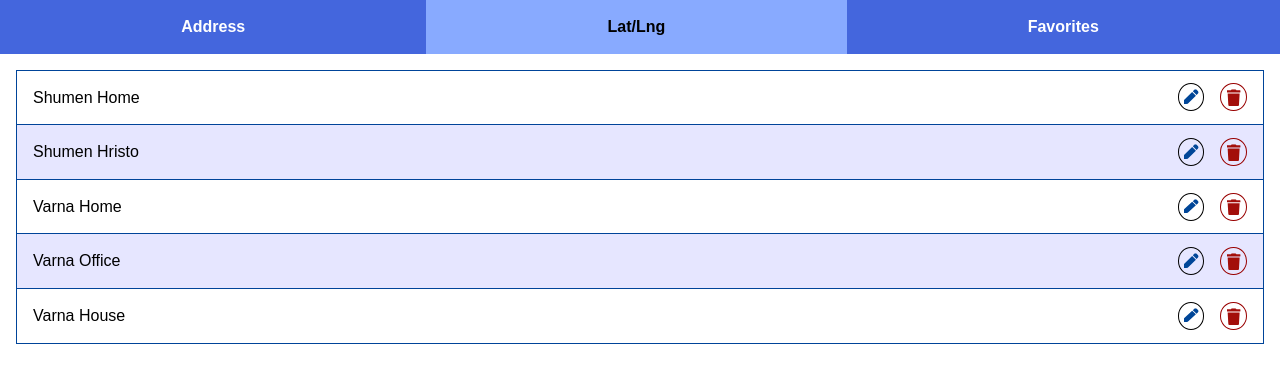
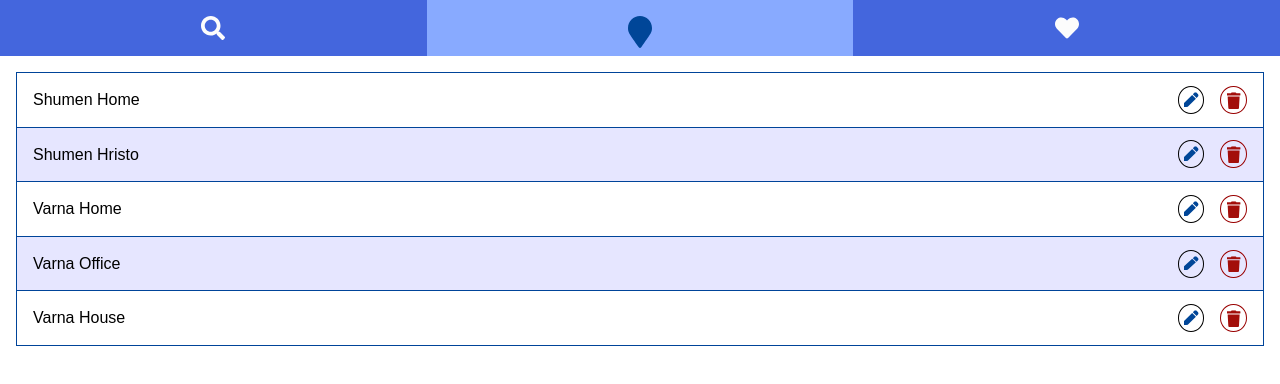
Before and after one commit to magadanskiuchen/m-simple-nav-react, a React (Create React App) app: page /favorites in a window 1280 px wide. Shown: the top 384 px of the page. Built offline with nearby package versions, Linux system fonts and the light colour scheme.

Commit message:
Extract ico styles in separate file Update navigation styling to use icons

```diff
--- a/src/App.js
+++ b/src/App.js
@@ -5,6 +5,7 @@ import LocationInput from './components/LocationInput';
 import FavoritesInput from './components/FavoritesInput';
 
 import './styles/App.scss';
+import './styles/ico.scss';
 
 function App() {
 	return (
@@ -12,9 +13,9 @@ function App() {
 			<Router>
 				<header className="header">
 					<Navigation links={[
-						{ url: '/', label: 'Address' },
-						{ url: '/lat-lng', label: 'Lat/Lng' },
-						{ url: '/favorites', label: 'Favorites' }
+						{ url: '/', label: 'Address', ico: 'search' },
+						{ url: '/lat-lng', label: 'Lat/Lng', ico: 'marker' },
+						{ url: '/favorites', label: 'Favorites', ico: 'favorite' }
 					]} />
 				</header>
 
--- a/src/components/Navigation.js
+++ b/src/components/Navigation.js
@@ -1,5 +1,7 @@
 import React from 'react';
 import { NavLink } from 'react-router-dom';
+
+import classnames from 'classnames';
 
 import '../styles/Navigation.scss';
 
@@ -7,7 +9,9 @@ export default function Navigation(props) {
 	return <nav className="navigation">
 		<ul className="navigation__list">
 			{props.links.map(l => <li key={l.url} className="navigation__list_item">
-				<NavLink exact className="navigation__link btn" key={l.url + '-link'} to={l.url}>{l.label}</NavLink>
+				<NavLink exact className="navigation__link btn" key={l.url + '-link'} to={l.url}>
+					<span className={classnames('ico', `ico--${l.ico}`)}>{l.label}</span>
+				</NavLink>
 			</li> )}
 		</ul>
 	</nav>;
--- a/src/styles/FavoritesInput.scss
+++ b/src/styles/FavoritesInput.scss
@@ -1,5 +1,3 @@
-@import 'mixins.scss';
-
 .favorites-list {
 	list-style: none;
 	border: 1px solid var(--navy);
@@ -24,59 +22,3 @@
 		width: 100%;
 	}
 }
-
-.ico {
-	@include notext;
-
-	position: relative;
-	width: 1.75rem;
-	height: 1.75rem;
-	margin-top: -0.25rem;
-	margin-bottom: -0.25rem;
-	background: none;
-	border: 1px solid var(--black);
-	border-radius: 50%;
-	overflow: hidden;
-
-	& + & {
-		margin-left: 1rem;
-	}
-
-	&:before {
-		position: absolute;
-		width: 60%;
-		height: 60%;
-		top: 50%;
-		left: 50%;
-		transform: translate(-50%, -50%);
-		filter: invert(10%) sepia(60%) saturate(7500%) hue-rotate(205deg);
-	}
-
-	&:hover {
-		border-color: transparent;
-		background: var(--navy);
-
-		&:before {
-			filter: invert(99%) sepia(0%) saturate(500%) hue-rotate(0deg);
-		}
-	}
-
-	&--edit {
-		&:before {
-			content: url('../assets/icons/pen-solid.svg');
-		}
-	}
-
-	&--delete {
-		border-color: var(--red);
-
-		&:before {
-			content: url('../assets/icons/trash-solid.svg');
-			filter: invert(10%) sepia(40%) saturate(9500%) hue-rotate(355deg);
-		}
-
-		&:hover {
-			background: var(--red);
-		}
-	}
-}
--- a/src/styles/Navigation.scss
+++ b/src/styles/Navigation.scss
@@ -11,7 +11,32 @@
 
 	&__link {
 		display: block;
-		padding-top: 1em;
-		padding-bottom: 1em;
+		padding-top: 0.5rem;
+		padding-bottom: 0.5rem;
+
+		.ico {
+			display: block;
+			width: 2.5rem;
+			height: 2.5rem;
+			margin: 0 auto;
+			border: none;
+			background: none !important;
+			overflow: visible;
+
+			&:before {
+				max-width: 100%;
+				max-height: 100%;
+				background: none;
+			}
+		}
+
+		&:hover,
+		&.active {
+			.ico {
+				&:before {
+					filter: invert(99%) sepia(0%) saturate(500%) hue-rotate(0deg);
+				}
+			}
+		}
 	}
 }
--- /dev/null
+++ b/src/styles/ico.scss
@@ -0,0 +1,75 @@
+@import 'mixins.scss';
+
+.ico {
+	@include notext;
+
+	position: relative;
+	width: 1.75rem;
+	height: 1.75rem;
+	margin-top: -0.25rem;
+	margin-bottom: -0.25rem;
+	background: none;
+	border: 1px solid var(--black);
+	border-radius: 50%;
+	overflow: hidden;
+
+	& + & {
+		margin-left: 1rem;
+	}
+
+	&:before {
+		position: absolute;
+		width: 60%;
+		height: 60%;
+		top: 50%;
+		left: 50%;
+		transform: translate(-50%, -50%);
+		filter: invert(10%) sepia(60%) saturate(7500%) hue-rotate(205deg);
+	}
+
+	&:hover {
+		border-color: transparent;
+		background: var(--navy);
+
+		&:before {
+			filter: invert(99%) sepia(0%) saturate(500%) hue-rotate(0deg);
+		}
+	}
+
+	&--search {
+		&:before {
+			content: url('../assets/icons/search-solid.svg');
+		}
+	}
+
+	&--marker {
+		&:before {
+			content: url('../assets/icons/map-marker-solid.svg');
+		}
+	}
+
+	&--favorite {
+		&:before {
+			content: url('../assets/icons/heart-solid.svg');
+		}
+	}
+
+	&--edit {
+		&:before {
+			content: url('../assets/icons/pen-solid.svg');
+		}
+	}
+
+	&--delete {
+		border-color: var(--red);
+
+		&:before {
+			content: url('../assets/icons/trash-solid.svg');
+			filter: invert(10%) sepia(40%) saturate(9500%) hue-rotate(355deg);
+		}
+
+		&:hover {
+			background: var(--red);
+		}
+	}
+}
```
